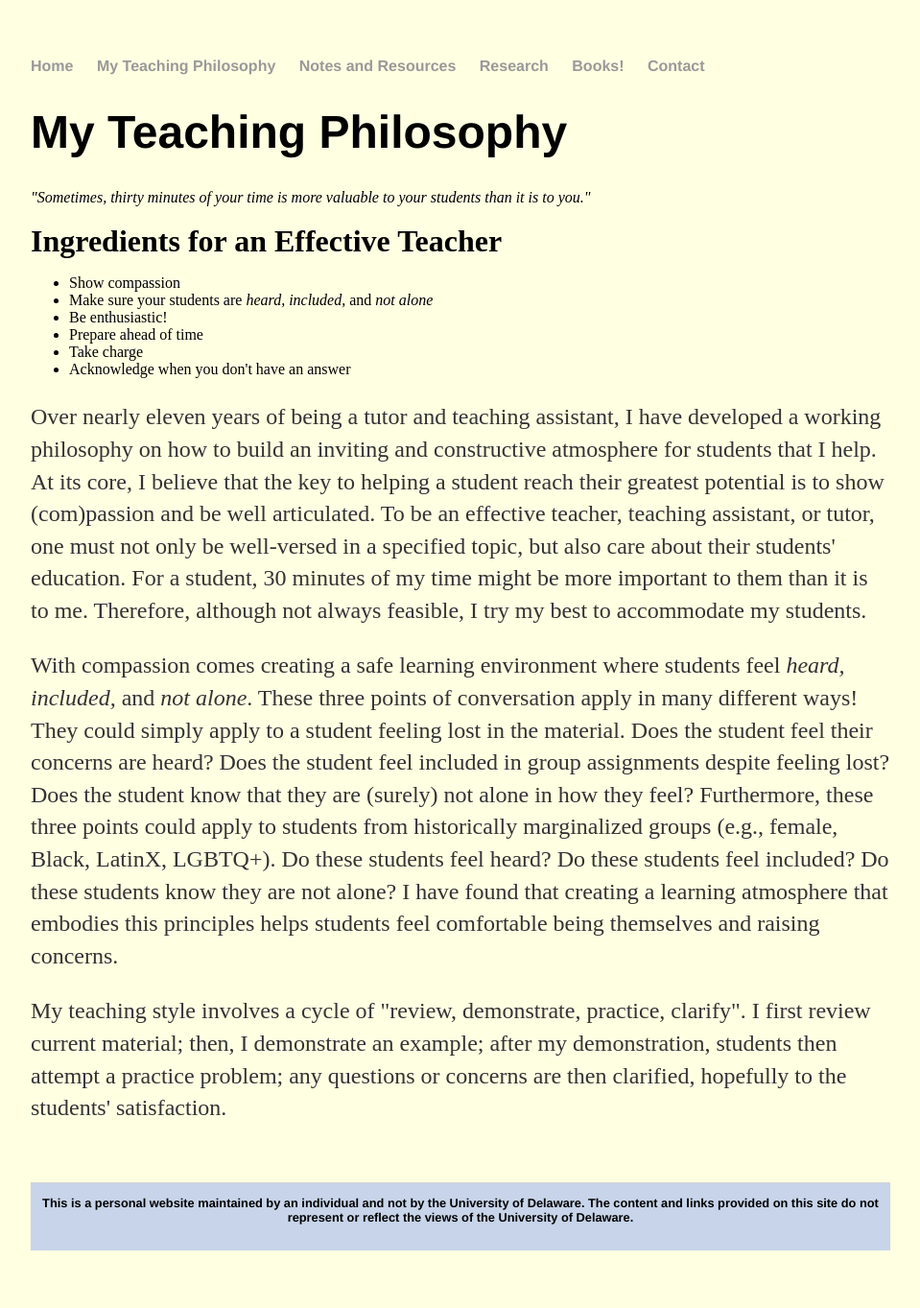
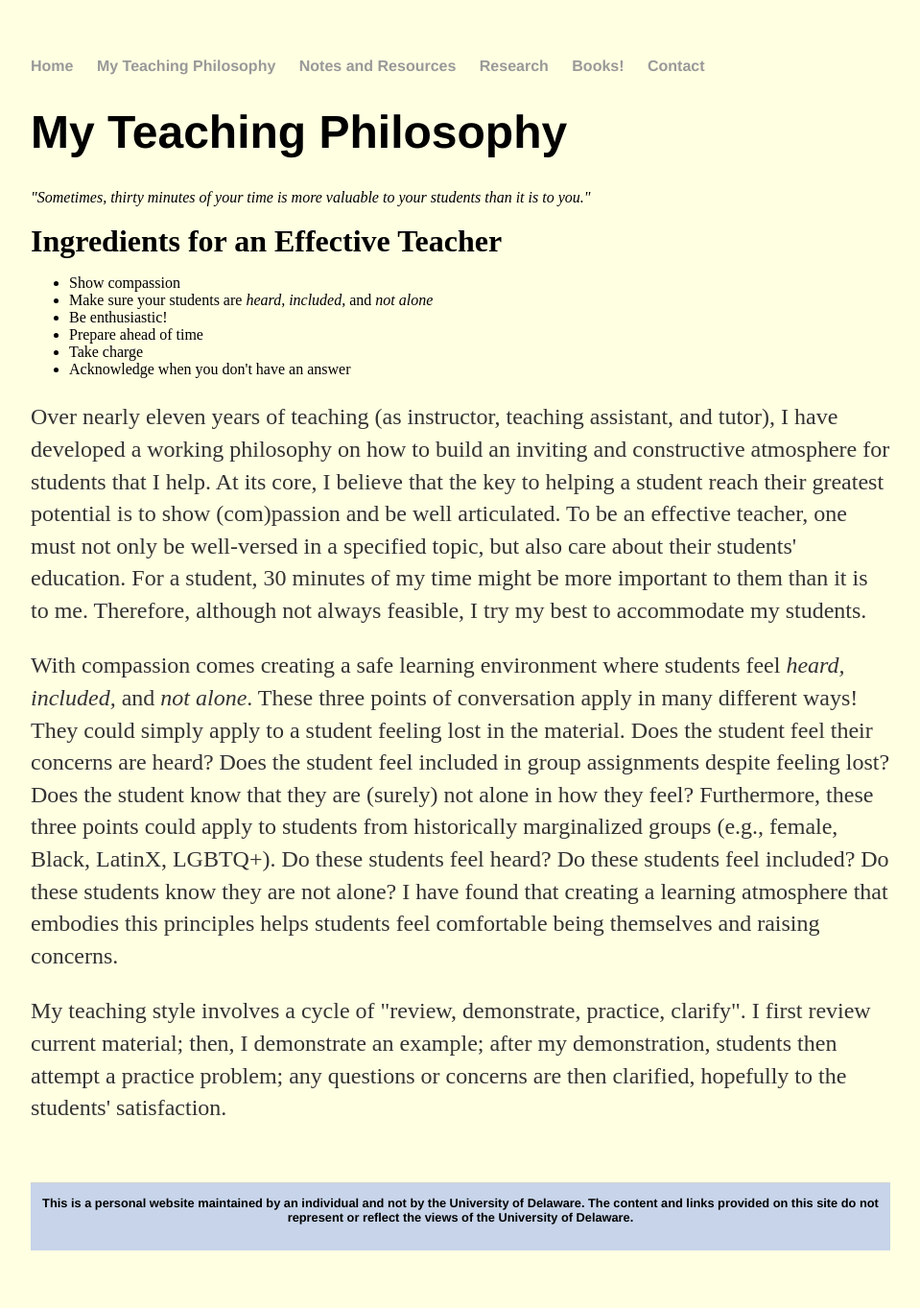
Before and after one commit to jhknakao/jhknakao.github.io, a Jekyll site: the page built from teaching.html, in a window 1280 px wide. Shown: the whole page at 96% size, without its empty margins (160-1119 px from the left). Built offline with Jekyll 4.4.1, drawn with Linux system fonts in a browser that asks for light colours.

Commit message:
Update teaching.html

```diff
--- a/teaching.html
+++ b/teaching.html
@@ -17,7 +17,7 @@ title: My Teaching Philosophy
 		<li>Acknowledge when you don't have an answer</li>
 	</ul>
 	<p>
-		Over nearly eleven years of being a tutor and teaching assistant, I have developed a working philosophy on how to build an inviting and constructive atmosphere for students that I help. At its core, I believe that the key to helping a student reach their greatest potential is to show (com)passion and be well articulated. To be an effective teacher, teaching assistant, or tutor, one must not only be well-versed in a specified topic, but also care about their students' education. For a student, 30 minutes of my time might be more important to them than it is to me. Therefore, although not always feasible, I try my best to accommodate my students.
+		Over nearly eleven years of teaching (as instructor, teaching assistant, and tutor), I have developed a working philosophy on how to build an inviting and constructive atmosphere for students that I help. At its core, I believe that the key to helping a student reach their greatest potential is to show (com)passion and be well articulated. To be an effective teacher, one must not only be well-versed in a specified topic, but also care about their students' education. For a student, 30 minutes of my time might be more important to them than it is to me. Therefore, although not always feasible, I try my best to accommodate my students.
 	</p>
 	<p>
 		With compassion comes creating a safe learning environment where students feel <i>heard, included,</i> and <i>not alone</i>. These three points of conversation apply in many different ways! They could simply apply to a student feeling lost in the material. Does the student feel their concerns are heard? Does the student feel included in group assignments despite feeling lost? Does the student know that they are (surely) not alone in how they feel? Furthermore, these three points could apply to students from historically marginalized groups (e.g., female, Black, LatinX, LGBTQ+). Do these students feel heard? Do these students feel included? Do these students know they are not alone? I have found that creating a learning atmosphere that embodies this principles helps students feel comfortable being themselves and raising concerns.
```
